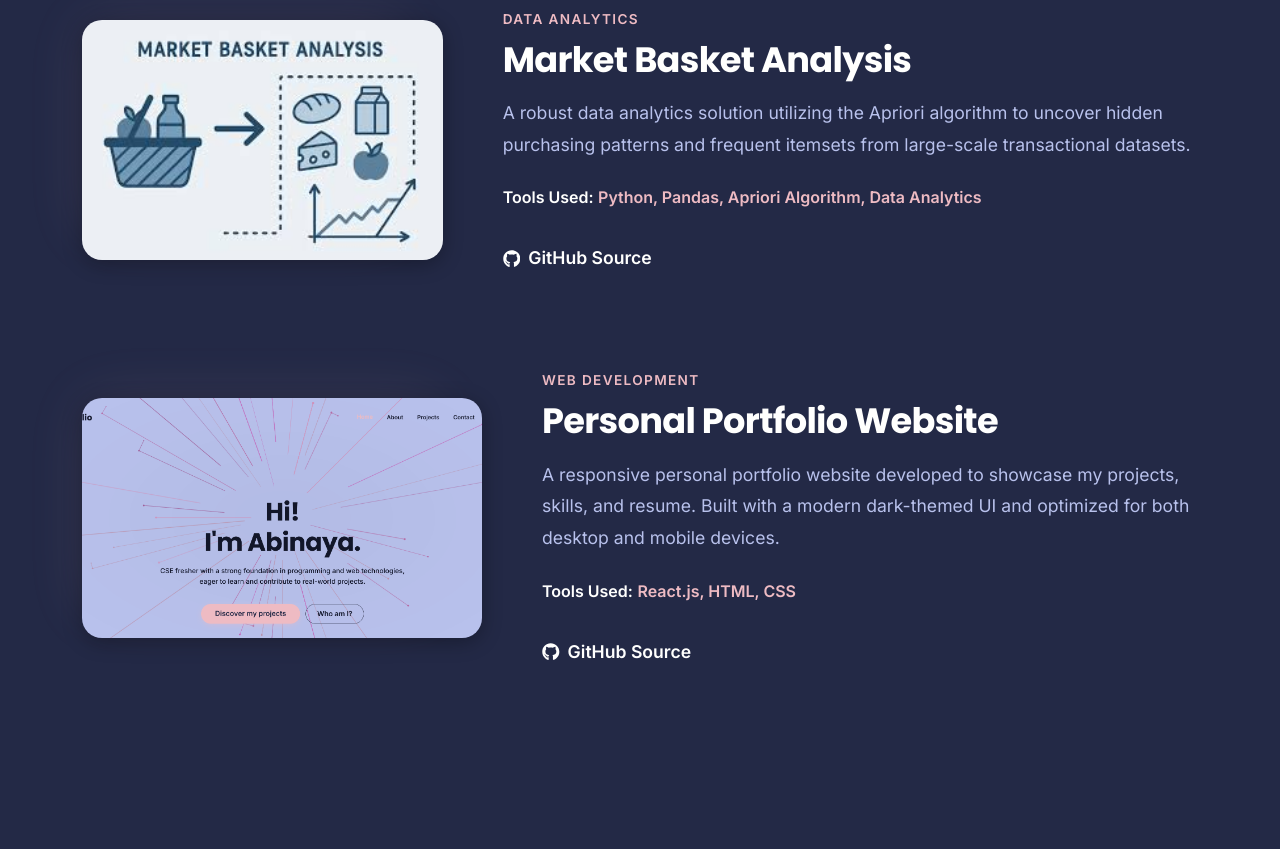
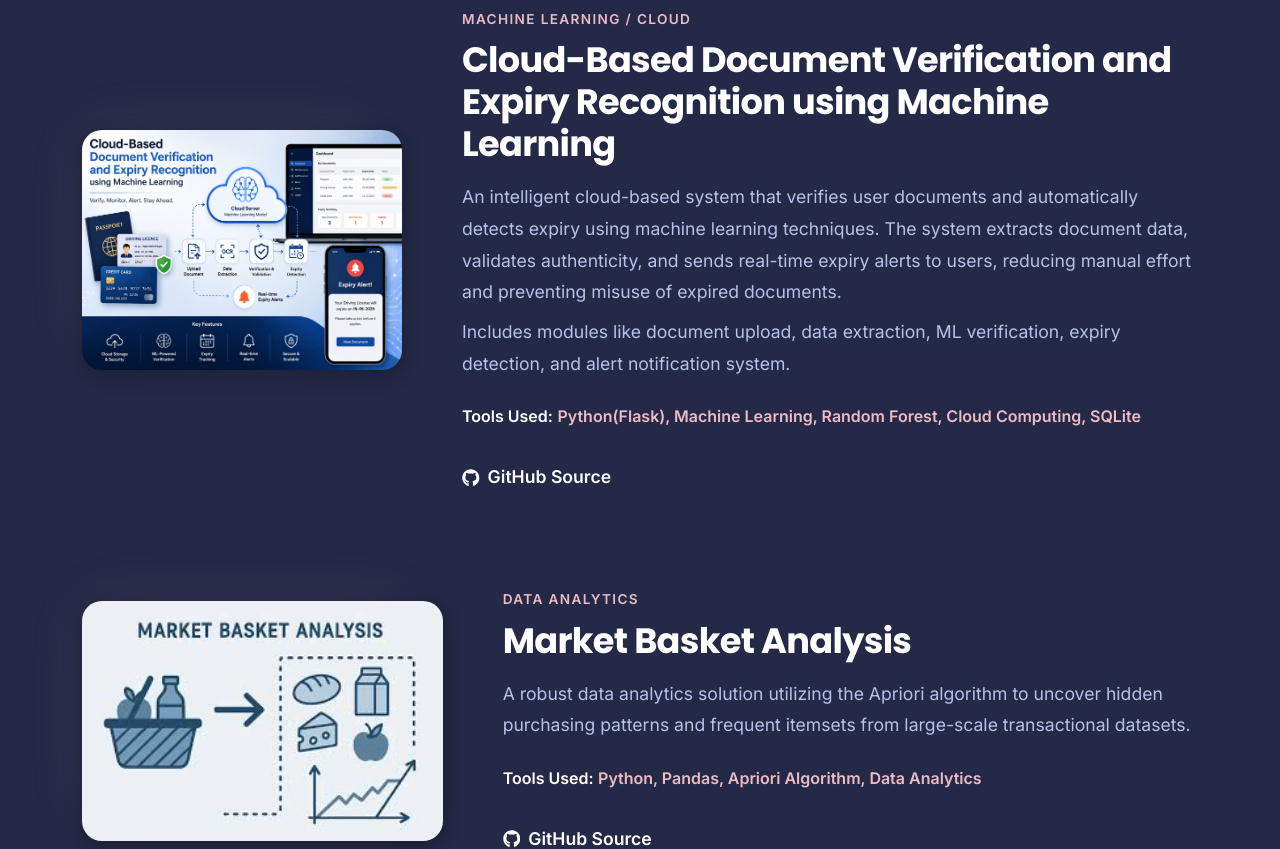
Before and after one commit to Abinaya-KJ/Portfolio, a React (Vite) app: page /work in a window 1280 px wide. Shown: the part 860-1709 px from the top of the page. Before the commit the page ends 1623 px from the top, so only its background shows below. Built offline with nearby package versions, Linux system fonts and the light colour scheme.

Commit message:
added final year project

```diff
--- a/src/components/Work.jsx
+++ b/src/components/Work.jsx
@@ -16,6 +16,18 @@ const projects = [
     },
     {
         id: 2,
+        title: "Cloud-Based Document Verification and Expiry Recognition using Machine Learning",
+        category: "MACHINE LEARNING / CLOUD",
+        description: "An intelligent cloud-based system that verifies user documents and automatically detects expiry using machine learning techniques. The system extracts document data, validates authenticity, and sends real-time expiry alerts to users, reducing manual effort and preventing misuse of expired documents.",
+        extraContent: "Includes modules like document upload, data extraction, ML verification, expiry detection, and alert notification system.",
+        image: "/expiry_alert.png",
+        githubUrl: "https://github.com/Abinaya-KJ/expiry-recognition-system",
+        demoUrl: "",
+        videoUrl: "",
+        technologies: "Python(Flask), Machine Learning, Random Forest, Cloud Computing, SQLite"
+    },
+    {
+        id: 3,
         title: "Market Basket Analysis",
         category: "DATA ANALYTICS",
         description: "A robust data analytics solution utilizing the Apriori algorithm to uncover hidden purchasing patterns and frequent itemsets from large-scale transactional datasets.",
@@ -26,7 +38,7 @@ const projects = [
         technologies: "Python, Pandas, Apriori Algorithm, Data Analytics"
     },
     {
-        id: 3,
+        id: 4,
         title: "Personal Portfolio Website",
         category: "WEB DEVELOPMENT",
         description: "A responsive personal portfolio website developed to showcase my projects, skills, and resume. Built with a modern dark-themed UI and optimized for both desktop and mobile devices.",
@@ -88,13 +100,15 @@ const Work = () => {
                             {/* Left: Image Content */}
                             <div className="project-image-wrapper">
                                 <div className="project-image-glow"></div>
-                                {project.image && (
+                                {project.image ? (
                                     <img
                                         src={project.image}
                                         alt={project.title}
                                         className="project-linear-img"
                                         loading="lazy"
                                     />
+                                ) : (
+                                    <div className="project-linear-img" style={{ width: '400px', maxWidth: '100%' }}></div>
                                 )}
                             </div>
 
@@ -103,6 +117,11 @@ const Work = () => {
                                 <span className="project-linear-category">{project.category}</span>
                                 <h3 className="project-linear-title">{project.title}</h3>
                                 <p className="project-linear-desc">{project.description}</p>
+                                {project.extraContent && (
+                                    <p className="project-linear-desc" style={{ marginTop: '-1rem' }}>
+                                        {project.extraContent}
+                                    </p>
+                                )}
 
                                 <p className="project-linear-tools">
                                     <strong>Tools Used:</strong> <span className="highlight-text">{project.technologies}</span>
```
Also changed, not shown: public/expiry_alert.png (added).
